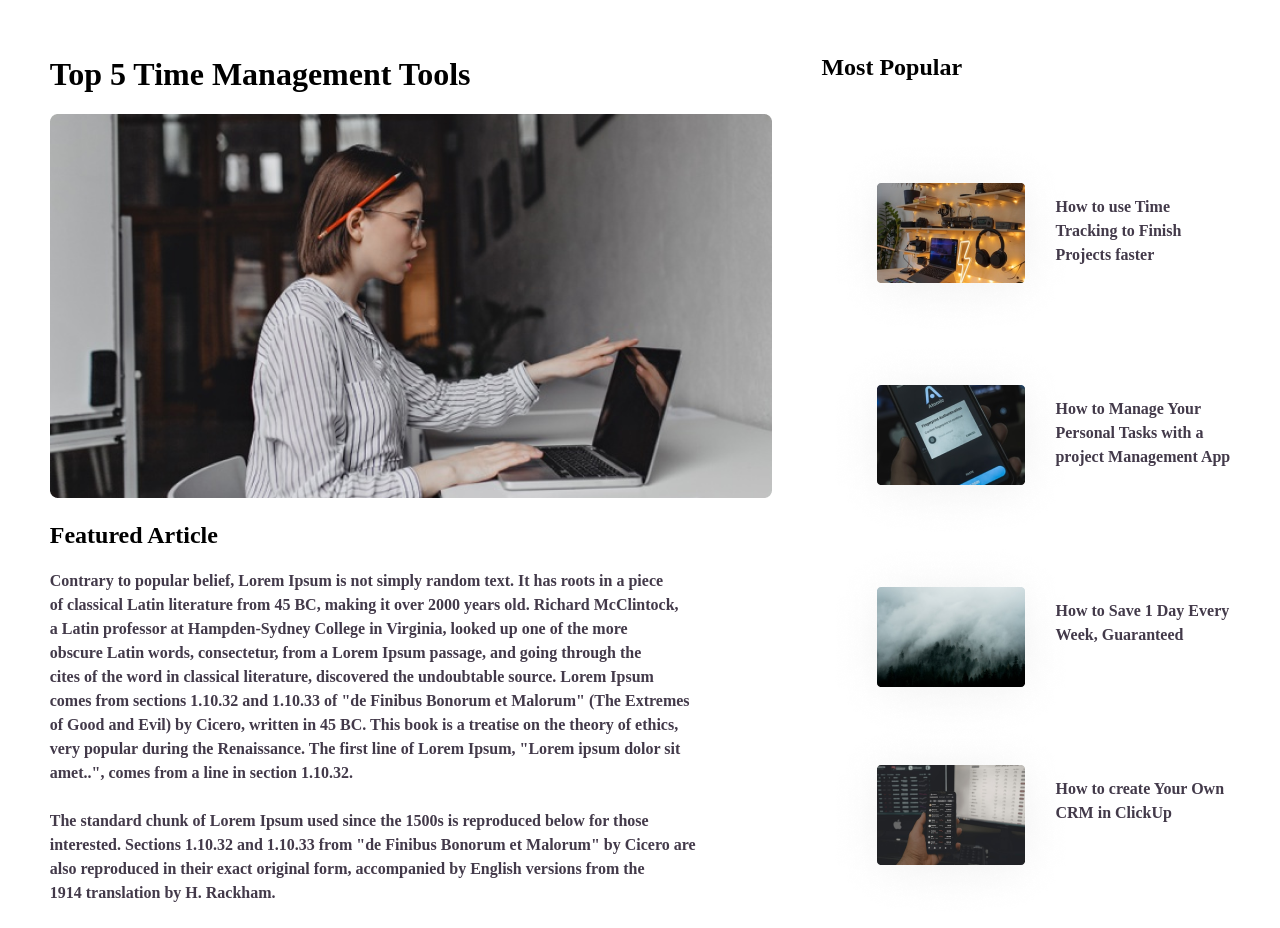
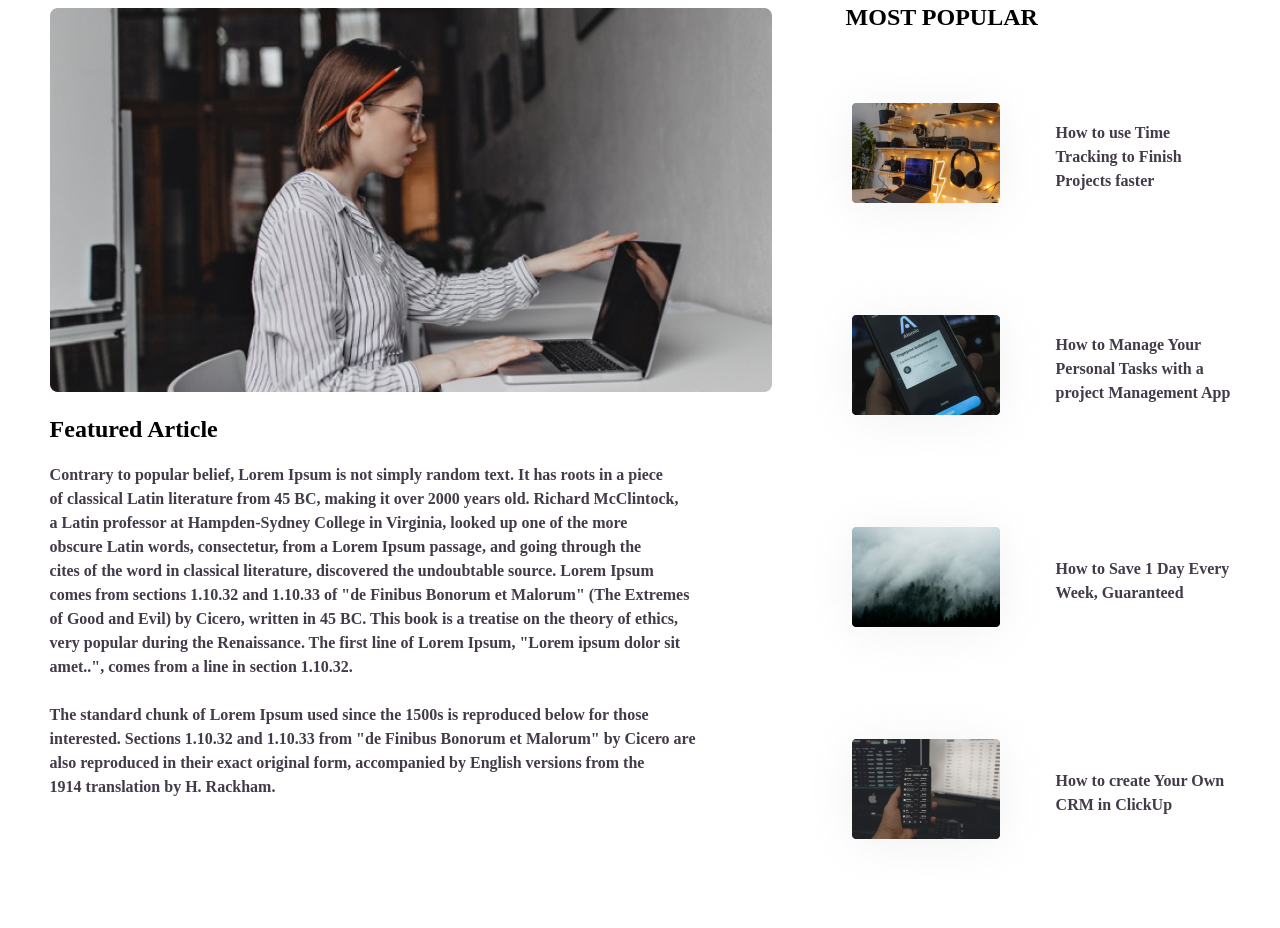
Before and after one commit to Tornikesamkharadze/tornike_samkharadze, a plain HTML site: page პროექტი 1/news.html in a window 1280 px wide. Shown: the part 879-1807 px from the top of the page. Drawn offline with Linux system fonts and the light colour scheme.

Commit message:
Project 1

```diff
--- a/პროექტი 1/news.html
+++ b/პროექტი 1/news.html
@@ -55,47 +55,25 @@
             </div>
             </div>
 
-
-            <div class="blog1">
-    <div class="blog1_textimg">
+    <div class="mainbog">
+      <div class="bog">
         <h1>Top 5 Time Management Tools</h1>
         <img src="img/m9.png" alt="">
         <h2>Featured Article</h2>
         <p>Contrary to popular belief, Lorem Ipsum is not simply random text. It has roots in a piece<br> of classical Latin literature from 45 BC, making it over 2000 years old. Richard McClintock,<br> a Latin professor at Hampden-Sydney College in Virginia, looked up one of the more <br>obscure Latin words, consectetur, from a Lorem Ipsum passage, and going through the<br> cites of the word in classical literature, discovered the undoubtable source. Lorem Ipsum<br> comes from sections 1.10.32 and 1.10.33 of "de Finibus Bonorum et Malorum" (The Extremes<br> of Good and Evil) by Cicero, written in 45 BC. This book is a treatise on the theory of ethics,<br> very popular during the Renaissance. The first line of Lorem Ipsum, "Lorem ipsum dolor sit<br> amet..", comes from a line in section 1.10.32.
             <br>
             <br>
-            The standard chunk of Lorem Ipsum used since the 1500s is reproduced below for those <br>interested. Sections 1.10.32 and 1.10.33 from "de Finibus Bonorum et Malorum" by Cicero are<br> also reproduced in their exact original form, accompanied by English versions from the<br> 1914 translation by H. Rackham.</p>
+            The standard chunk of Lorem Ipsum used since the 1500s is reproduced below for those <br>interested. Sections 1.10.32 and 1.10.33 from "de Finibus Bonorum et Malorum" by Cicero are<br> also reproduced in their exact original form, accompanied by English versions from the<br>
+             1914 translation by H. Rackham.</p>
+      </div>
+      <div class="bog1">
+          <div class="text_img"><h2>MOST POPULAR</h2></div>
+        <div class="img_text1"><img src="img/m10.png"><p>How to use Time<br> Tracking to Finish<br> Projects faster</p></div>
+        <div class="img_text1"><img src="img/m11.png"><p>How to Manage Your <br>Personal Tasks with a<br> project Management App</p></div>
+        <div class="img_text1"><img src="img/m12.png"><p>How to Save 1 Day Every<br> Week, Guaranteed</p> </div>
+        <div class="img_text1"><img src="img/m13.png"><p>How to create Your Own<br> CRM in ClickUp</p> </div>
     </div>
-
-    <div class="blogblog">
-        <h2>Most Popular</h2>
-        <div class="blog1_right">
-            <div class="btimg">
-                <img src="img/m10.png" alt="">
-            </div>
-            <p>How to use Time<br> Tracking to Finish<br> Projects faster</p>
-        </div>
-
-        <div class="blog1_right">
-            <div class="btimg">
-                <img src="img/m11.png" alt="">
-            </div>
-            <p>How to Manage Your <br>Personal Tasks with a<br> project Management App</p>
-        </div>
-        <div class="blog1_right">
-            <div class="btimg">
-                <img src="img/m12.png" alt="">
-            </div>
-            <p>How to Save 1 Day Every<br> Week, Guaranteed</p>
-        </div>
-        <div class="blog1_right">
-            <div class="btimg">
-                <img src="img/m13.png" alt="">
-            </div>
-            <p>How to create Your Own<br> CRM in ClickUp</p>
-        </div>
     </div>
-</div>
 <div class="divcontainer">
     <div class="div1">
     <p>Features</p>
--- a/პროექტი 1/style.css
+++ b/პროექტი 1/style.css
@@ -513,26 +513,30 @@ li a{
     text-decoration: none;
     color: #00AEDC;
 }
-
-.blog1{
+.mainbog{
     display: flex;
-    justify-content: space-evenly;
-    margin-top: 190px;
+    justify-content: center;
+    align-items: center;
 }
 
-.btimg{
-    width: 148px;
-    height: 100px;
+.img_text1{
+    display: flex;
+    align-items: center;
+    font-family: 'Poppins';
+    font-style: normal;
+    font-weight: 500;
+    font-size: 16px;
+    line-height: 24px;
+    color: rgba(25, 14, 47, 0.8);
 }
 
-.blog1_right{
-    display: flex;
-    margin-top: 50px;
-    margin-bottom: 50px;
+.bog1 h2{
+    margin-left: 50px;
+    margin-top: 160px;
 }
-.blog1_right p{
-    margin-left: 86px;
-    margin-top: 64px;
+
+.bog1{
+    margin-left: 24px;
 }
 
 /* contact.htm */
```
